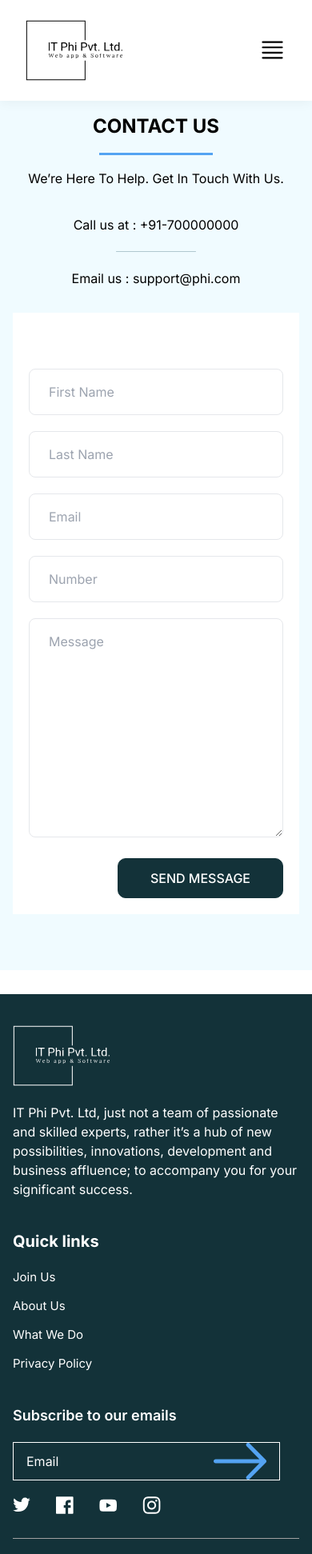
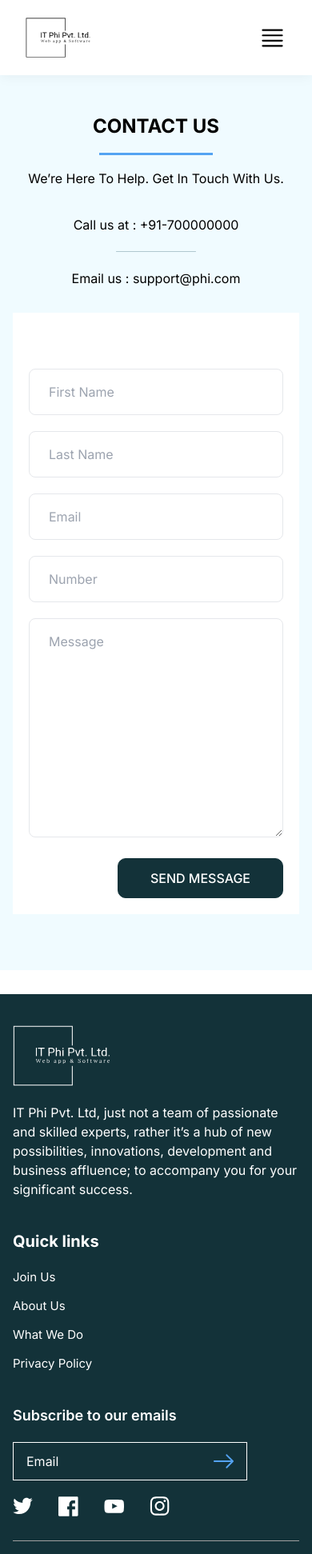
Before and after one commit to JayantChoudhary25/IT-Phi-Frontend, a Next.js app: page /contact-us in a window 390 px wide. Shown: the top 1943 px of the page at 80% size. Built offline with nearby package versions, Linux system fonts and the light colour scheme.

Commit message:
change img tag

```diff
--- a/component/admin-module/sidebar/sidebar.jsx
+++ b/component/admin-module/sidebar/sidebar.jsx
@@ -4,6 +4,7 @@ import { useRouter } from 'next/navigation'
 import { usePathname } from 'next/navigation'
 import Enquiry from "../dashboard-component/enquiry";
 import ApplyJobs from "../dashboard-component/apply-jobs";
+import Image from "next/image";
 
 
 const menuList = [
@@ -55,7 +56,7 @@ const SideBar = forwardRef(({ showNav }, ref) => {
             <div className="flex ">
                 <div ref={ref} className="h-screen w-[270px] bg-[#1e2433] py-[20px] text-main">
                     <div className="">
-                        <img
+                        <Image
                             src="/svg/logo/logo-white.svg"
                             width={150}
                             height={100}
--- a/component/user-module/followUs.jsx
+++ b/component/user-module/followUs.jsx
@@ -1,3 +1,4 @@
+import Image from "next/image";
 import React from "react";
 
 const FollowUs = () => {
@@ -43,16 +44,20 @@ const FollowUs = () => {
                 <div
                   className="relative img-box"
                 >
-                  <img
+                  <Image
                     src={items.url}
+                    width={250}
+                    height={400}
                     alt="Loading.."
-                    className="mx-auto w-[250px]  md:w-[350px] lg:w-auto"
+                    className="mx-auto"
                   />
                   <div className="bg-black absolute top-0 left-0 h-full w-full flex justify-center items-center rounded img-inner">
-                    <img
+                    <Image
                       src="/svg/social/instagram.svg"
                       alt="loading."
                       className=""
+                      width={50}
+                      height={50}
                     />
                   </div>
                 </div>
--- a/component/user-module/home/footer/index.jsx
+++ b/component/user-module/home/footer/index.jsx
@@ -3,6 +3,7 @@
 import React from "react";
 import dynamic from 'next/dynamic'
 import Link from "next/link";
+import Image from "next/image";
 
 const Footer = () => {
   const menusList1 = [
@@ -43,7 +44,9 @@ const Footer = () => {
             <div className=" flex flex-col gap-3 w-full sm:w-[40%] md:w-[35%]">
               <div className="">
                 <Link href="/">
-                  <img src="/svg/logo/logo-white.svg" alt="Logo." className="max-w-[150px]" />
+                  <Image src="/svg/logo/logo-white.svg" alt="Logo."
+                    width={150}
+                    height={70} />
                 </Link>
               </div>
               <p className="ext-[15px] xl:text-[16px] font-normal leading-[24px]">
@@ -95,20 +98,26 @@ const Footer = () => {
                   placeholder="Email"
                   className="border-none bg-[#133239] focus-visible:outline-none   placeholder:text-white text-[16px] font-normal  leading-[15px] "
                 />
-                <img src="/svg/arrow.svg" alt="" className="cursor-pointer" />
+                <Image src="/svg/arrow.svg" alt="icon." className="cursor-pointer"
+                 width={25}
+                 height={25}/>
               </div>
               <div className="flex gap-x-8 lg:gap-5 2xl:gap-8 items-center">
                 <Link href="https://www.twitter.com/">
-                  <img src="/svg/social/icon1.svg" alt="" />
+                  <Image  src="/svg/social/icon1.svg" alt="icon."  width={25}
+                    height={25} className=" " />
                 </Link>
                 <Link href="https://www.facebook.com/">
-                  <img src="/svg/social/icon2.svg" alt="" />
+                  <Image  src="/svg/social/icon2.svg" alt="icon."  width={25}
+                    height={25} className=" " />
                 </Link>
                 <Link href="https://www.youtube.com/">
-                  <img src="/svg/social/icon3.svg" alt="" />
+                  <Image  src="/svg/social/icon3.svg" alt="icon."  width={25}
+                    height={25} className=" " />
                 </Link>
                 <Link href="https://www.instagram.com/">
-                  <img src="/svg/social/icon4.svg" alt="" />
+                  <Image  src="/svg/social/icon4.svg" alt="icon."  width={25}
+                    height={25} className=" " />
                 </Link>
               </div>
             </div>
--- a/component/user-module/home/navbar/header.jsx
+++ b/component/user-module/home/navbar/header.jsx
@@ -5,6 +5,7 @@ import { useRouter } from 'next/navigation';
 
 import dynamic from 'next/dynamic'
 import Link from "next/link";
+import Image from "next/image";
 
 const Header = () => {
 
@@ -56,7 +57,9 @@ const Header = () => {
             <div className="lg:flex justify-between items-center hidden py-[15px]">
               <div className="md:w-[120px] xl:w-auto z-[999]">
                 <Link href="/">
-                  <img src="/svg/logo/logo-black.svg" alt="Logo." className="max-w-[150px]" />
+                  <Image src="/svg/logo/logo-black.svg" alt="Logo." className=""
+                   width={150}
+                   height={70} />
                 </Link>
               </div>
               <div className="flex lg:gap-x-10  xl:gap-x-20  items-center">
@@ -86,7 +89,9 @@ const Header = () => {
           <div className="lg:hidden flex justify-between items-center w-full px-4 py-4 z-[999] ">
             <div className="w-[100px] ">
               <Link href="/">
-                <img src="/svg/logo/logo-black.svg" alt="Logo." className="max-w-[150px]" />
+                <Image src="/svg/logo/logo-black.svg" alt="Logo."
+                 width={150}
+                   height={70}  />
               </Link>
               {/* <h1 className="text-primary text-[30px] font-bold whitespace-nowrap">IT Phi Pvt. Ltd</h1> */}
             </div>
@@ -94,7 +99,8 @@ const Header = () => {
               className=" h-[35px] w-[35px] cursor-pointer z-[999]"
               onClick={() => handleShow({ value: true })}
             >
-              <img src="/svg/menu.svg" alt="menu" />
+              <Image src="/svg/menu.svg" alt="menu"  width={50}
+                   height={50}/>
             </div>
           </div>
           {isShow && (
@@ -103,7 +109,8 @@ const Header = () => {
                 className=" h-[35px] w-[35px]  cursor-pointer pt-4 mr-5 ml-auto z-[999]"
                 onClick={() => handleShow({ value: false })}
               >
-                <img src="/svg/close.svg" alt="close" />
+                <Image src="/svg/close.svg" alt="close"  width={50}
+                   height={50}/>
               </div>
               <ul className="flex flex-col gap-x-10 gap-y-8  px-[40px] py-8">
                 {navItems.map((nav) => (
--- a/component/user-module/reviews.jsx
+++ b/component/user-module/reviews.jsx
@@ -1,3 +1,4 @@
+import Image from "next/image";
 import React from "react";
 
 const Reviews = () => {
@@ -33,10 +34,12 @@ const Reviews = () => {
                 >
 
                   <div className="">
-                    <img
+                    <Image
                       src="/svg/ps_quote.svg"
                       alt="Loading.."
                       className="mx-auto"
+                      width={70}
+                      height={70}
                     />
                   </div>
                   <p className="text-[#868686] font-['Red_Hat_Display'] text-[18px] font-normal leading-[28px]">
--- a/component/user-module/services/section2.jsx
+++ b/component/user-module/services/section2.jsx
@@ -1,3 +1,4 @@
+import Image from "next/image";
 import React from "react";
 
 const Section2 = () => {
@@ -31,7 +32,8 @@ const Section2 = () => {
               <>
                 <div className="flex  items-center justify-center md:gap-x-3 gap-x-5 lg:gap-x-5 support_box" key={inx}>
                   <div className="md:w-[50px] w-auto lg:w-auto" >
-                    <img src={items.url} alt="" className="support-icon"/>
+                    <Image src={items.url} alt="" className="support-icon"  width={70}
+                   height={70}/>
                   </div>
                   <div className="">
                     <h6 className="text-black font-['Red_Hat_Display'] text-[18px] lg:text-[20px] font-bold leading-normal">{items.label}</h6>
```
